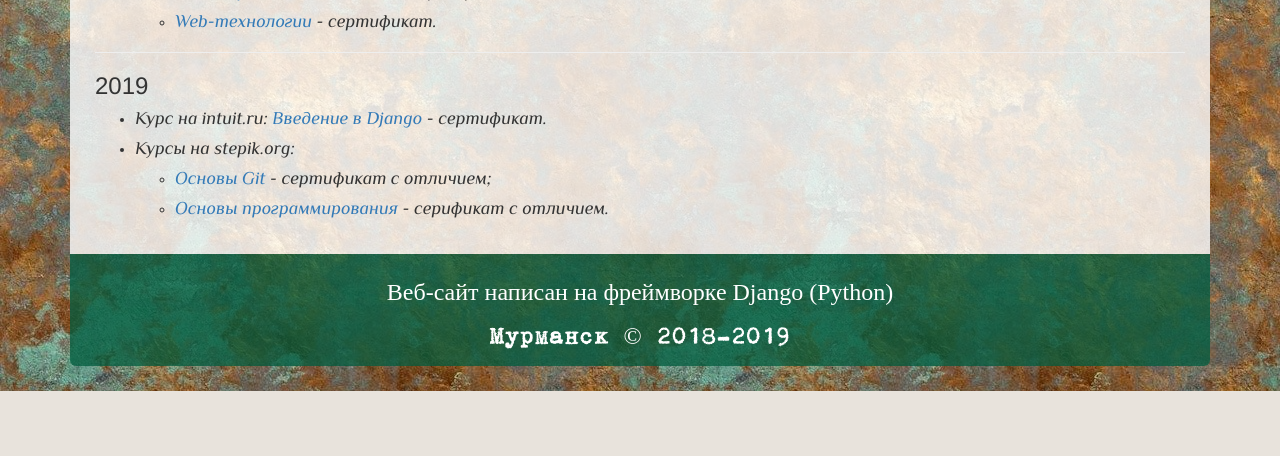
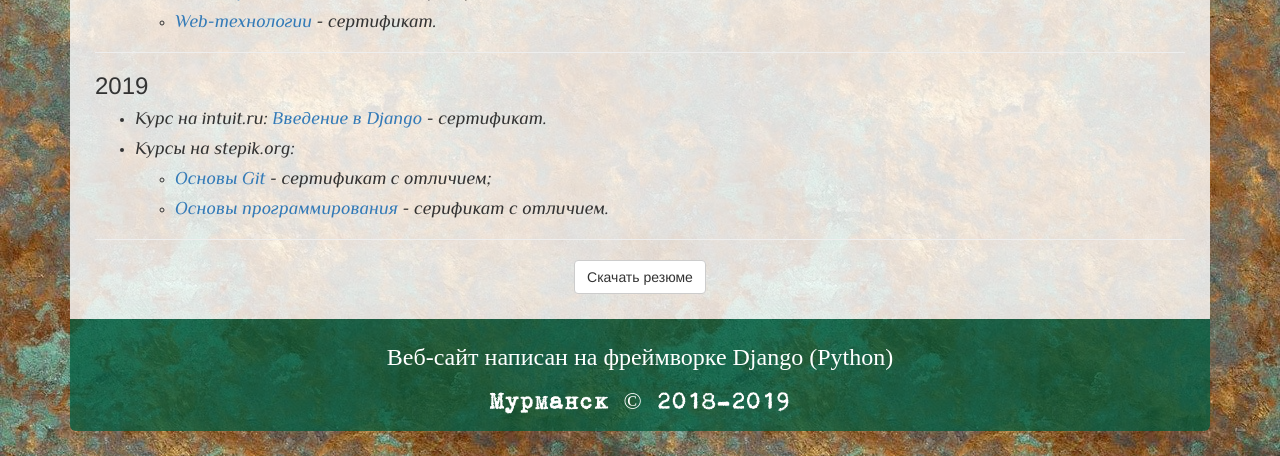
Before and after one commit to petyabal/mySite, a Django app: page /achievements/ in a window 1280 px wide. Shown: the part 810-1266 px from the top of the page. Before the commit the page ends 1201 px from the top, so only its background shows below. Run offline with Django 3.2, Linux system fonts and the light colour scheme; some libraries are stand-ins or nearby versions; some web fonts are replaced.

Commit message:
mySite v.1.4.1

```diff
--- a/mainpage/templates/mainpage/achievements.html
+++ b/mainpage/templates/mainpage/achievements.html
@@ -68,6 +68,15 @@
           </ul>
         </ul>
       </div>
+      <hr>
+      <div id="button" style="text-align: center;"><button class="btn btn-default" onclick="checkPassword()">Скачать резюме</button></div>
+      <div id="link" style="text-align: center; display: none;"><a href=""><h3>Резюме</h3></a></div>
     </div>
   </div>
+
+  <script type="text/javascript">
+    function checkPassword(){
+      prompt("Введите пароль:") == "abc" ? ($("#button").hide(), $("#link").show()) : alert('Неверный пароль!');
+    };
+  </script>
 {% endblock %}
--- a/quiz/templates/quiz/rules.html
+++ b/quiz/templates/quiz/rules.html
@@ -29,6 +29,7 @@
   	  <div class="pageName"><h2>Правила онлайн-тестирования</h2></div>
   	  <p>Нажимая кнопку "Начать онлайн-тестирование" <span style="color: maroon;">вы обязуетесь:</span></p>
   	  <ul>
+  	  	<li>не пользоваться кнопками, которые могут нарушить игровой процесс (назад, перезагрузить страницу, и т.д);
   	  	<li>отвечать на вопросы самостоятельно, без посторонней помощи, не обращаясь во время тестирования к справочным материалам;</li>
   	  	<li>не публиковать на сайте и сторонних ресурсах правильные ответы на вопросы теста;</li>
   	  	<li>при обнаружении неточности, не указывать на нее в комментариях (это будет рассматриваться как подсказка, и такие комментарии будут удаляться), а сообщить администрации сайта на форме обратной связи.</li>
```
Also changed, not shown: static/js/script.js (indentation only), static_resources/js/script.js (indentation only), 4 other files.
